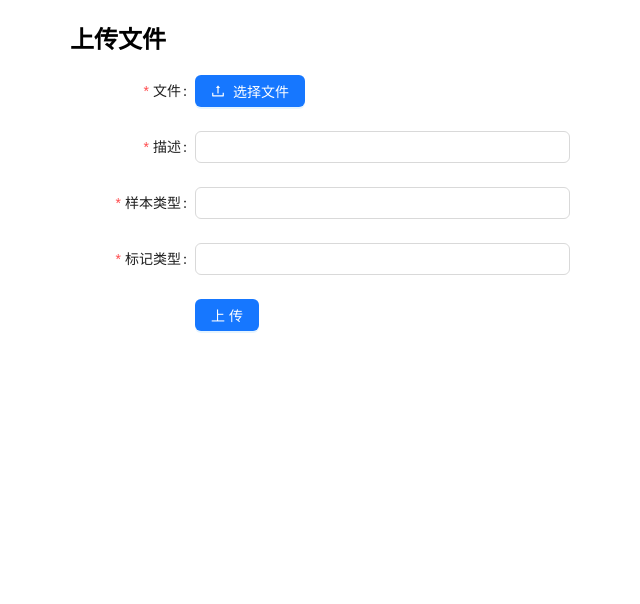
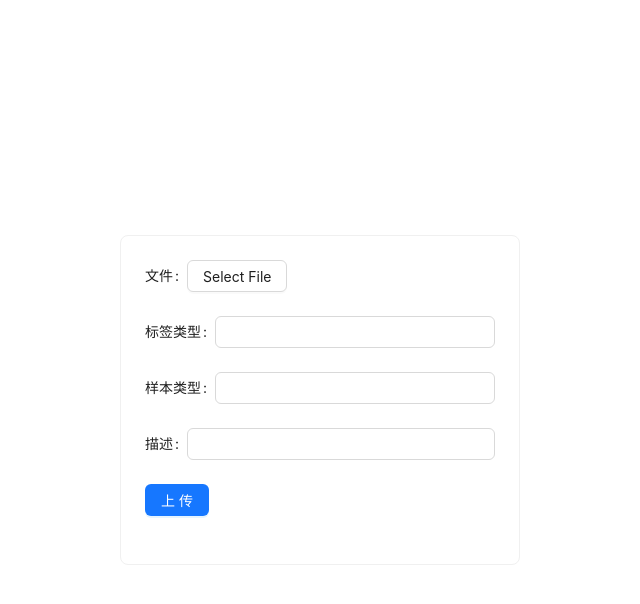
Before and after one commit to MobileInternetPJ-ODAP/Odap_Frontend, a React (Create React App) app in the folder code/: page /upload in a window 1280 px wide. Shown: the top 604 px of the page, without its empty margins (320-960 px from the left). Built offline with nearby package versions, Linux system fonts and the light colour scheme.

Commit message:
bugfix: upload file

```diff
--- a/code/src/pages/UploadPage.js
+++ b/code/src/pages/UploadPage.js
@@ -1,92 +1,66 @@
-import React from 'react';
-import { Form, Input, Button, Upload, message } from 'antd';
-import { UploadOutlined } from '@ant-design/icons';
+import React, { useState } from 'react';
+import { Form, Input, Button, Upload, Card } from 'antd';
 
-const UploadFilePage = () => {
-    const onFinish = async (values) => {
-        const { file, desc, sample_type, data_type } = values;
+function FileUploadForm() {
+    const [form] = Form.useForm();
+    const [file, setFile] = useState(null);
 
+    const handleFileChange = (info) => {
+        setFile(info.file.originFileObj);
+    };
+
+    const handleSubmit = () => {
+        form.validateFields().then((values) => {
             const formData = new FormData();
-        formData.append('file', file[0]);
-        formData.append('desc', desc);
-        formData.append('sample_type', sample_type);
-        formData.append('data_type', data_type);
+            formData.append('file', file);
+            formData.append('tag_type', values.tagType);
+            formData.append('sample_type', values.sampleType);
+            formData.append('desc', values.desc);
 
-        try {
-            const response = await fetch('http://localhost:8080/api/dataset', {
+            fetch('http://localhost:8080/api/dataset', {
                 method: 'POST',
                 body: formData,
+                credentials: 'include',
+            })
+                .then((response) => response.json())
+                .then((data) => {
+                    // 处理响应数据
+                    console.log(data);
+                })
+                .catch((error) => {
+                    // 处理错误
+                    console.error(error);
                 });
-
-            const data = await response.json();
-            if (response.ok) {
-                // 请求成功，处理返回的数据
-                console.log(data);
-            } else {
-                // 请求失败，处理错误信息
-                message.error(data.error_msg);
-            }
-        } catch (error) {
-            // 发生错误，处理异常
-            console.error(error);
-            message.error('An error occurred. Please try again.');
-        }
-    };
-
-    const onFinishFailed = (errorInfo) => {
-        console.log('Failed:', errorInfo);
+        });
     };
 
     return (
-        <div style={{ maxWidth: '500px', margin: '0 auto' }}>
-            <h2>上传文件</h2>
-            <Form
-                name="uploadForm"
-                onFinish={onFinish}
-                onFinishFailed={onFinishFailed}
-                labelCol={{ span: 6 }}
-                wrapperCol={{ span: 18 }}
-            >
-                <Form.Item
-                    label="文件"
-                    name="file"
-                    rules={[{ required: true, message: '请选择要上传的文件' }]}
-                >
-                    <Upload beforeUpload={() => false}>
-                        <Button icon={<UploadOutlined />} type="primary">选择文件</Button>
+        <div style={{ display: 'flex', justifyContent: 'center', alignItems: 'center', height: '100vh' }}>
+            <Card style={{ width: 400 }}>
+                <Form form={form} onFinish={handleSubmit}>
+                    <Form.Item label="文件" name="file">
+                        <Upload onChange={handleFileChange}>
+                            <Button>Select File</Button>
                         </Upload>
                     </Form.Item>
-
-                <Form.Item
-                    label="描述"
-                    name="desc"
-                    rules={[{ required: true, message: '请输入文件描述' }]}
-                >
+                    <Form.Item label="标签类型" name="tagType">
                         <Input />
                     </Form.Item>
-
-                <Form.Item
-                    label="样本类型"
-                    name="sample_type"
-                    rules={[{ required: true, message: '请输入样本类型' }]}
-                >
+                    <Form.Item label="样本类型" name="sampleType">
                         <Input />
                     </Form.Item>
-
-                <Form.Item
-                    label="标记类型"
-                    name="data_type"
-                    rules={[{ required: true, message: '请输入标记类型' }]}
-                >
+                    <Form.Item label="描述" name="desc">
                         <Input />
                     </Form.Item>
-
-                <Form.Item wrapperCol={{ offset: 6, span: 18 }}>
-                    <Button type="primary" htmlType="submit">上传</Button>
+                    <Form.Item>
+                        <Button type="primary" htmlType="submit">
+                            上传
+                        </Button>
                     </Form.Item>
                 </Form>
+            </Card>
         </div>
     );
-};
+}
 
-export default UploadFilePage;
+export default FileUploadForm;
```
Lines whose indentation alone changed are shown as unchanged.
